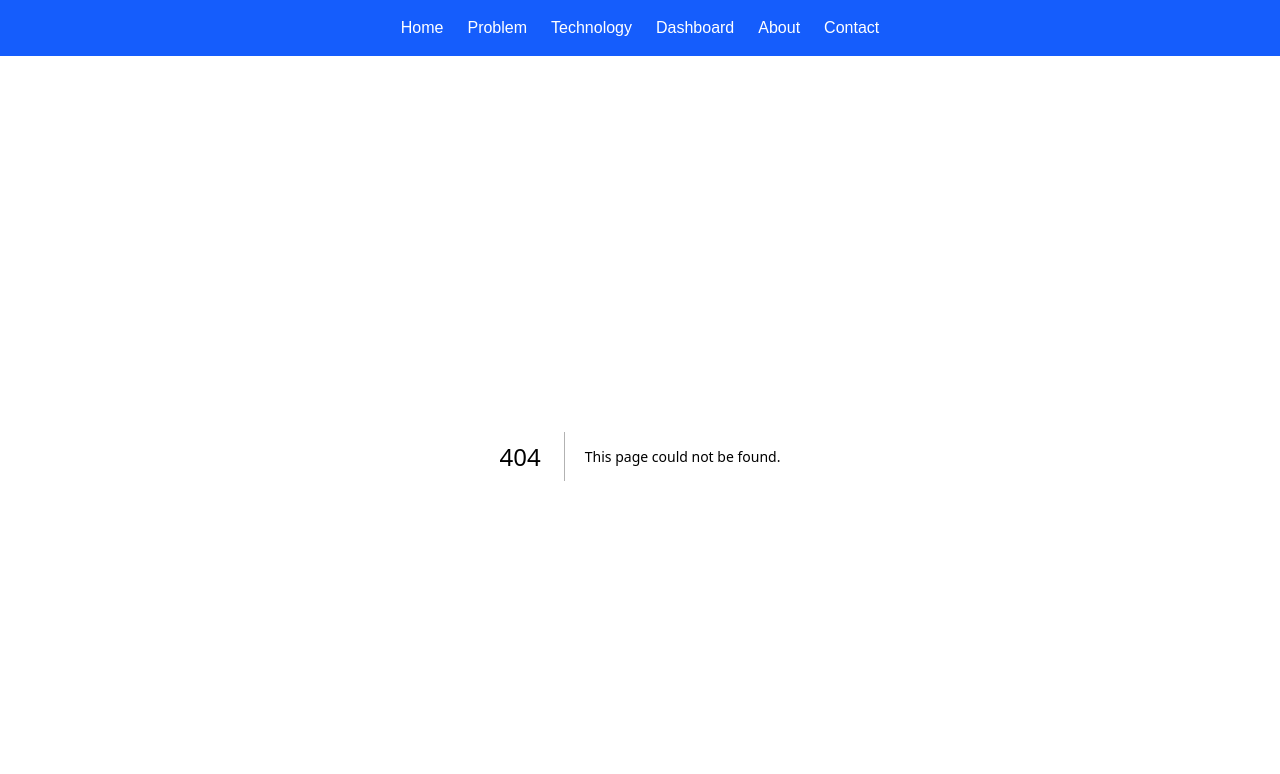
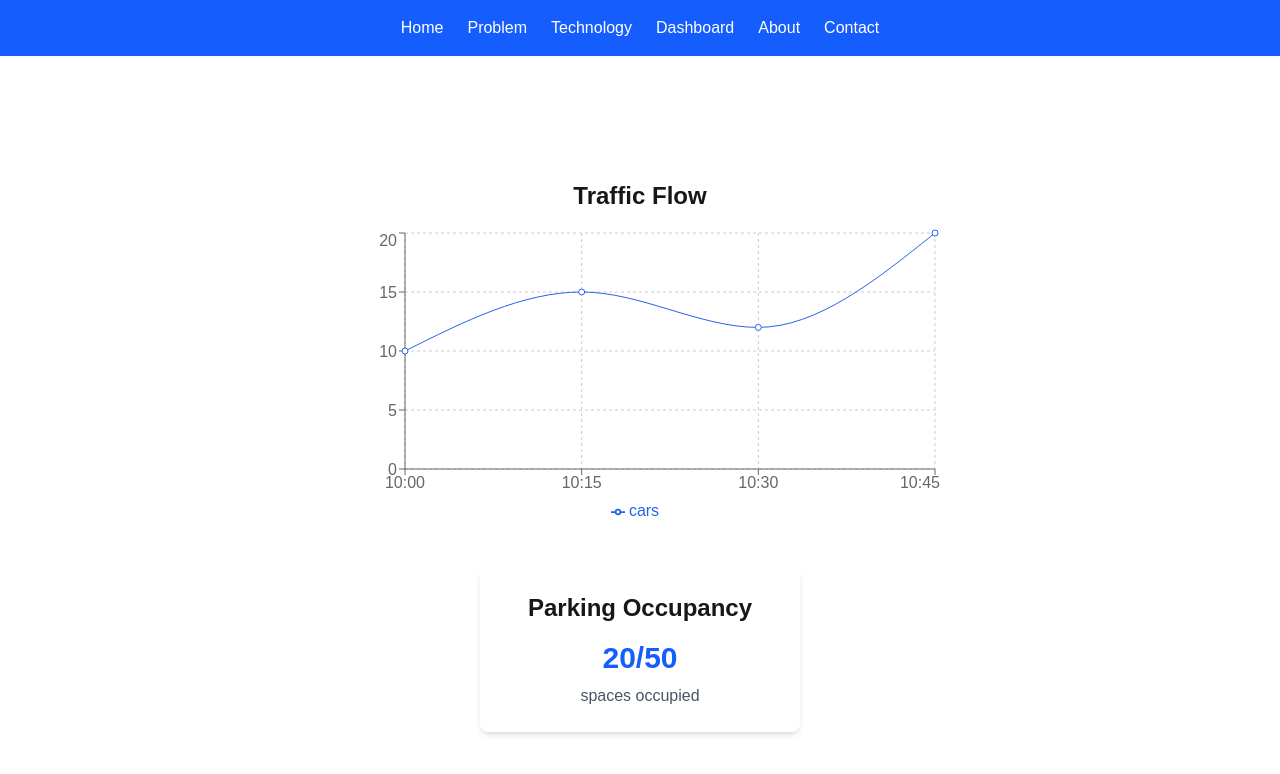
Before and after one commit to aleks1-code/Smart-Traffic-Website, a Next.js app: page /dashboard in a window 1280 px wide. Before the commit this address had no page. Shown: the top 774 px of the page. Built offline with nearby package versions, Linux system fonts and the light colour scheme.

Commit message:
Fix dashboard route structure

```diff
--- /dev/null
+++ b/src/app/dashboard/page.js
@@ -0,0 +1,34 @@
+'use client';
+import { LineChart, Line, XAxis, YAxis, CartesianGrid, Tooltip, Legend } from 'recharts';
+
+export default function DashboardPage() {
+  const data = [
+    { time: '10:00', cars: 10 },
+    { time: '10:15', cars: 15 },
+    { time: '10:30', cars: 12 },
+    { time: '10:45', cars: 20 },
+  ];
+
+  const occupiedSpaces = 20;
+  const totalSpaces = 50;
+
+  return (
+    <main className="flex flex-col items-center justify-center p-10 min-h-screen">
+      <h2 className="text-2xl font-semibold mb-4 text-center">Traffic Flow</h2>
+      <LineChart width={600} height={300} data={data}>
+        <CartesianGrid strokeDasharray="3 3" />
+        <XAxis dataKey="time" />
+        <YAxis />
+        <Tooltip />
+        <Legend />
+        <Line type="monotone" dataKey="cars" stroke="#2563EB" activeDot={{ r: 8 }} />
+      </LineChart>
+
+      <div className="bg-white p-6 rounded-lg shadow-md w-80 text-center mt-10">
+        <h2 className="text-2xl font-semibold mb-4">Parking Occupancy</h2>
+        <p className="text-3xl font-bold text-blue-600">{occupiedSpaces}/{totalSpaces}</p>
+        <p className="text-gray-600 mt-2">spaces occupied</p>
+      </div>
+    </main>
+  );
+}
```
Also changed, not shown: src/app/about/about.js (deleted), src/app/about/page.js (added), src/app/contact/contact.js (deleted), src/app/contact/page.js (added), src/app/dashboard/dashboard.js (deleted), src/app/problem/page.js (renamed from src/app/problem/problem.js), src/app/technology/page.js (added), src/app/technology/technology.js (deleted).
